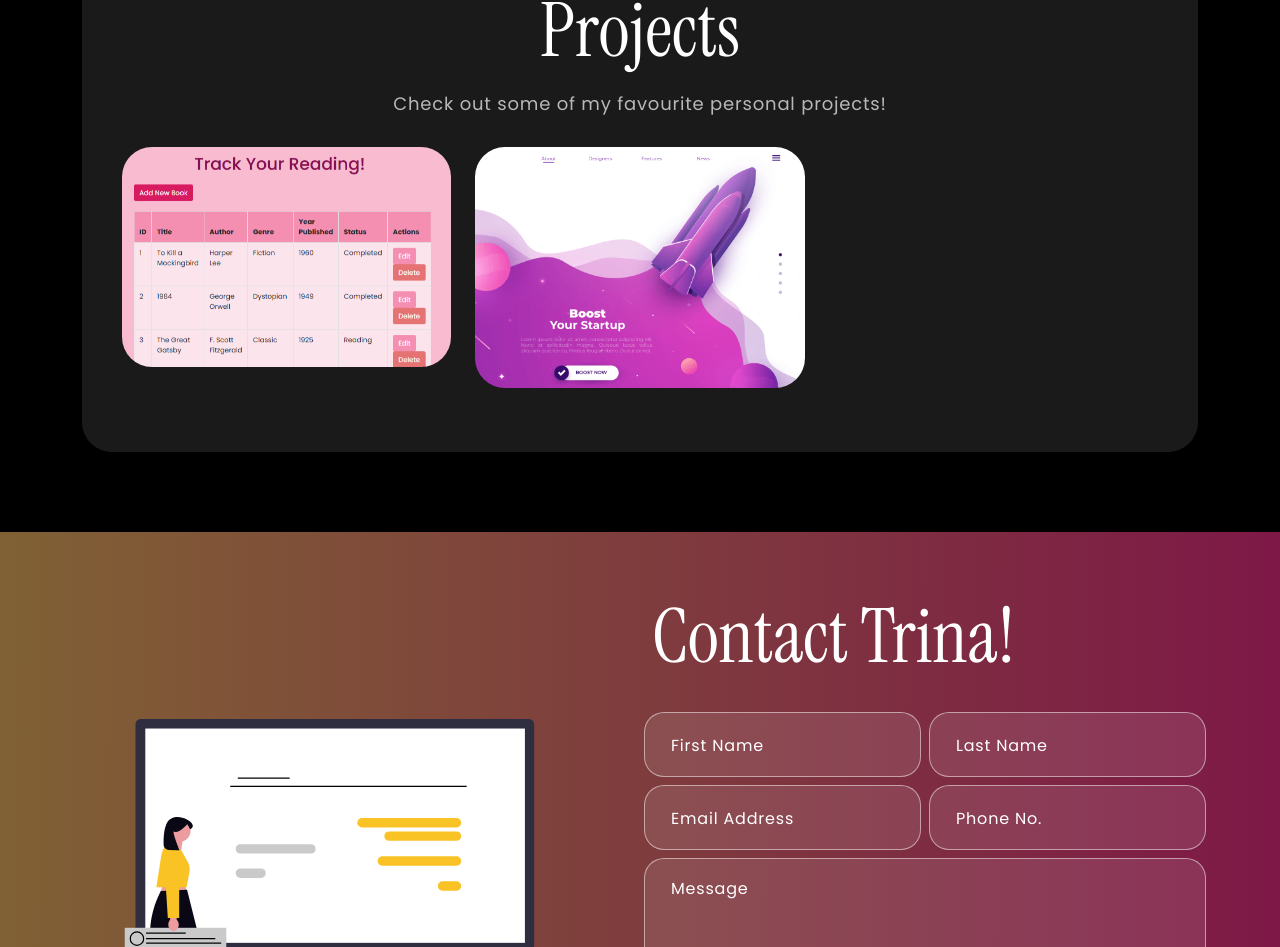
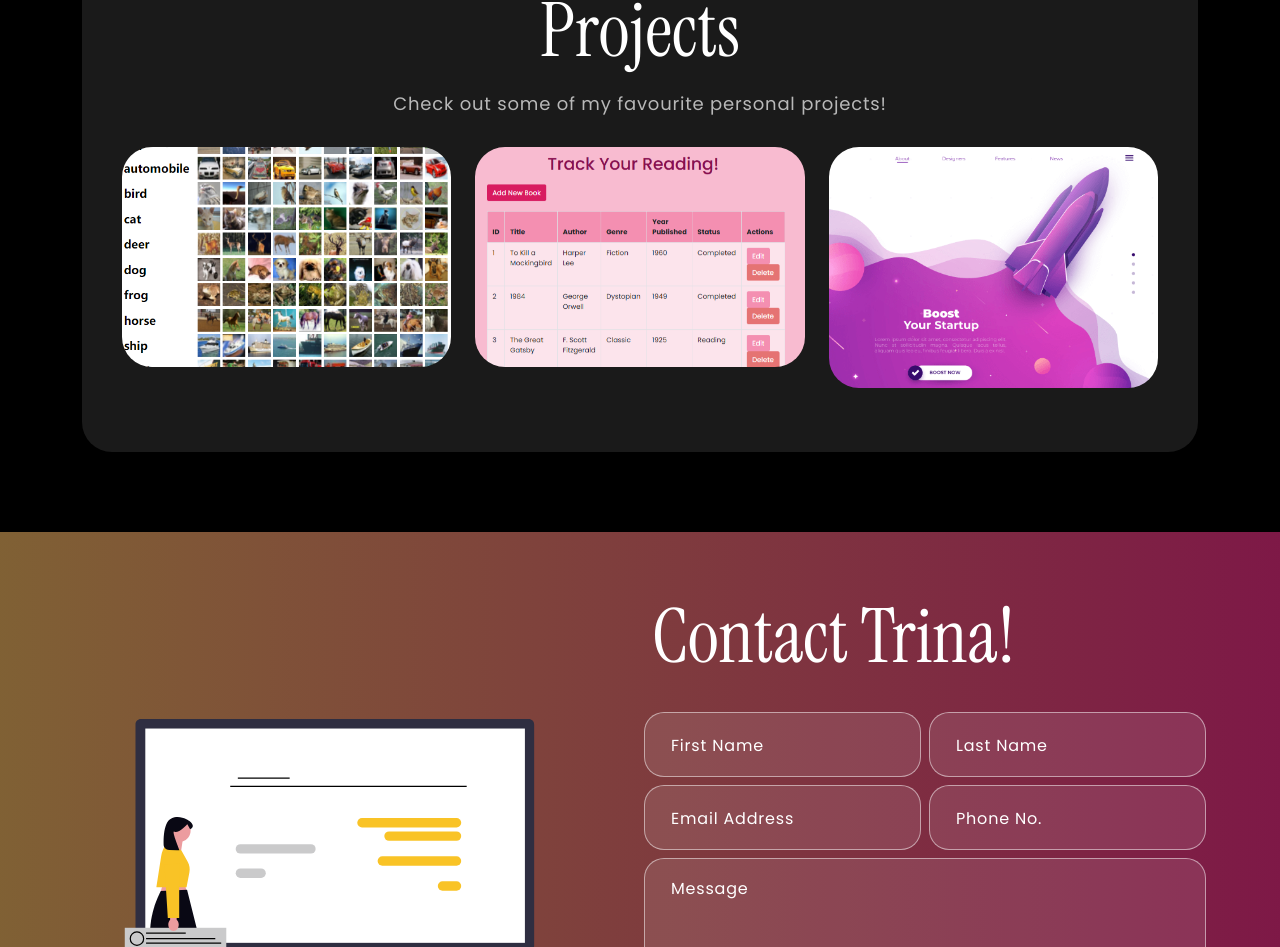
Before and after one commit to trinadas0/personal-website, a React (Create React App) app: page / in a window 1280 px wide. Shown: the part 1557-2504 px from the top of the page. Built offline with nearby package versions, Linux system fonts and the light colour scheme.

Commit message:
fixed import bug

```diff
--- a/src/components/Projects.js
+++ b/src/components/Projects.js
@@ -13,22 +13,24 @@ export const Projects = () => {
 
   const projects = [
     {
+      title: "PyTorch Image Classification",
+      description: "Building a simple CNN using PyTorch.",
+      imgUrl: projImg1,
+      link: "https://github.com/trinadas0/pytorch-image-classification",
+    },
+    {
       title: "Book Tracker with PHP and SQL",
       description: "A Book Tracker application with integrated database functionality.",
       imgUrl: projImg2,
       link: "https://github.com/trinadas0/book-tracker",
     },
     {
-      title: "PyTorch Image Classification",
-      description: "Building a simple CNN using PyTorch.",
-      imgUrl: projImg1,
-      link: "https://github.com/trinadas0/pytorch-image-classification",
-
       title: "Tetris with HTML/CSS and Javascript",
       description: "A classic Tetris clone.",
       imgUrl: projImg3,
       link: "https://github.com/trinadas0/tetris",
     },
+
   ];
 
   return (
```
